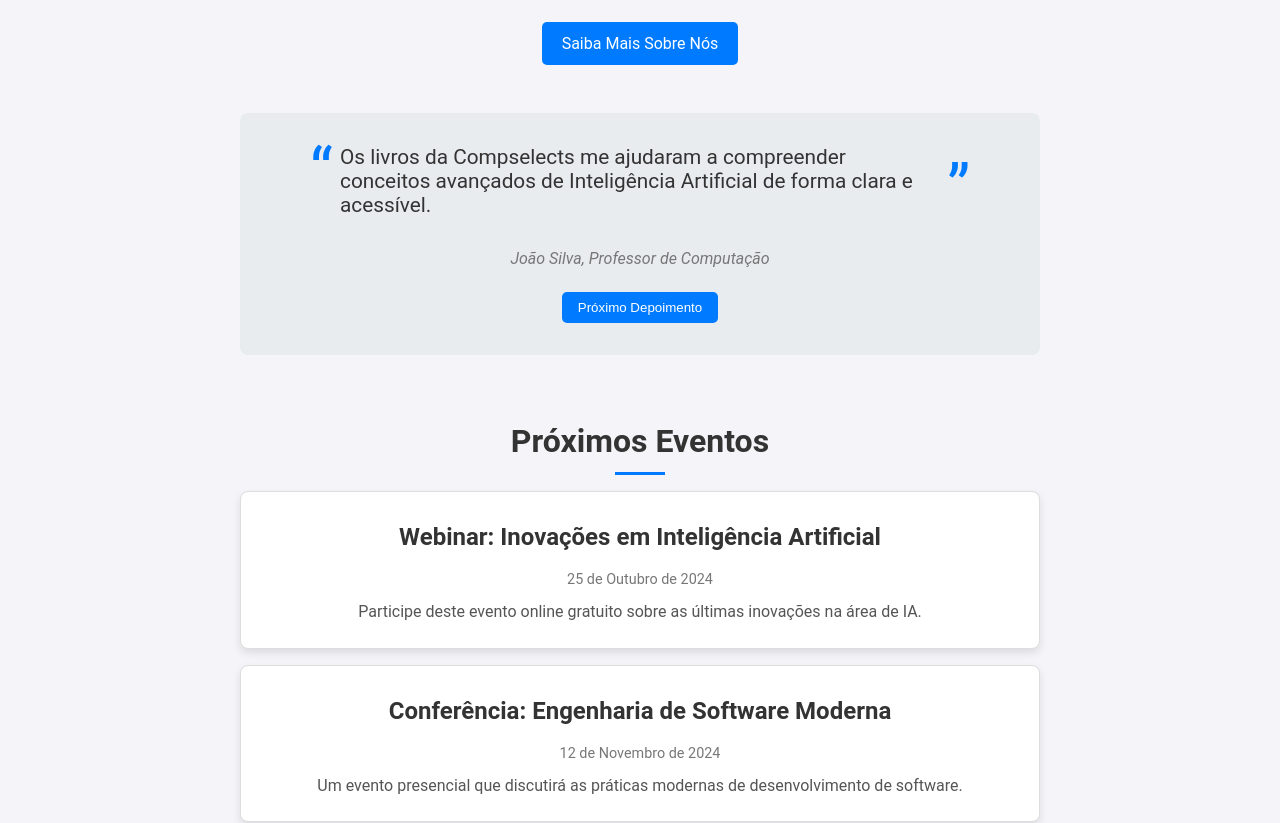
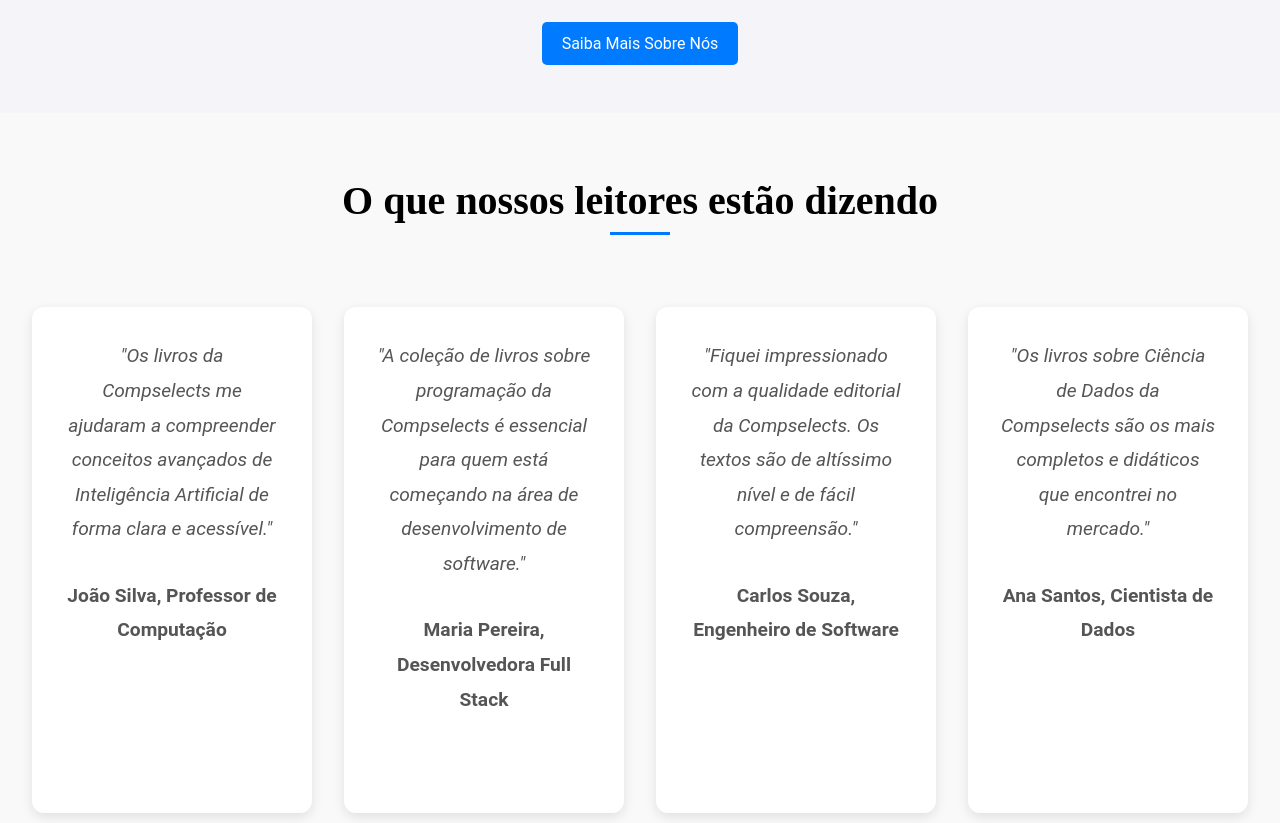
Before and after one commit to paulonc/compselects, a React (Create React App) app: page / in a window 1280 px wide. Shown: the part 1497-2320 px from the top of the page. Built offline with nearby package versions, Linux system fonts and the light colour scheme.

Commit message:
feat: improve design testimonials

```diff
--- a/src/components/Testimonials.js
+++ b/src/components/Testimonials.js
@@ -1,20 +1,97 @@
-import React, { useState } from 'react';
-import { TestimonialsContainer, Quote, Author, NextButton } from '../styles/Testimonials.styles';
-import { testimonials } from '../mockData';
+import styled from "styled-components";
+import { testimonials } from "../mockData";
+
+const TestimonialsSection = styled.section`
+  background-color: #f9f9f9;
+  padding: 4rem 2rem;
+  text-align: center;
+
+  h2 {
+    font-size: 2.5rem;
+    margin-bottom: 2rem;
+    position: relative;
+    display: inline-block;
+    font-family: "Merriweather", serif;
+
+    &:after {
+      content: "";
+      width: 60px;
+      height: 3px;
+      background-color: #007bff;
+      display: block;
+      margin: 0.5rem auto;
+    }
+  }
+
+  p {
+    max-width: 750px;
+    margin: 0 auto;
+    font-size: 1.2rem;
+    line-height: 1.8;
+    color: #555;
+    padding-bottom: 2rem;
+  }
+`;
+
+const TestimonialGrid = styled.div`
+  display: grid;
+  grid-template-columns: repeat(auto-fit, minmax(250px, 1fr));
+  gap: 2rem;
+  margin-top: 2rem;
+
+  @media (max-width: 768px) {
+    grid-template-columns: 1fr;
+  }
+`;
+
+const TestimonialCard = styled.div`
+  background-color: #ffffff;
+  padding: 2rem;
+  border-radius: 12px;
+  box-shadow: 0 4px 12px rgba(0, 0, 0, 0.1);
+  transition: transform 0.3s ease, box-shadow 0.3s ease;
+
+  &:hover {
+    transform: translateY(-10px);
+    box-shadow: 0 8px 20px rgba(0, 0, 0, 0.15);
+  }
+`;
+
+const TestimonialText = styled.p`
+  font-size: 1.1rem;
+  line-height: 1.6;
+  color: #666;
+  margin-bottom: 1.5rem;
+  position: relative;
+  font-style: italic;
+`;
+
+const Author = styled.p`
+  font-weight: bold;
+  font-size: 1.2rem;
+  color: #333;
+  margin-bottom: 0.5rem;
+`;
+
+const Role = styled.p`
+  font-size: 1rem;
+  color: #999;
+`;
 
 const Testimonials = () => {
-  const [currentTestimonial, setCurrentTestimonial] = useState(0);
-
-  const nextTestimonial = () => {
-    setCurrentTestimonial((prev) => (prev + 1) % testimonials.length);
-  };
-
   return (
-    <TestimonialsContainer>
-      <Quote>{testimonials[currentTestimonial].text}</Quote>
-      <Author>{testimonials[currentTestimonial].author}</Author>
-      <NextButton onClick={nextTestimonial}>Próximo Depoimento</NextButton>
-    </TestimonialsContainer>
+    <TestimonialsSection>
+      <h2>O que nossos leitores estão dizendo</h2>
+      <TestimonialGrid>
+        {testimonials.map((testimonial) => (
+          <TestimonialCard key={testimonial.id}>
+            <TestimonialText>"{testimonial.text}"</TestimonialText>
+            <Author>{testimonial.author}</Author>
+            <Role>{testimonial.role}</Role>
+          </TestimonialCard>
+        ))}
+      </TestimonialGrid>
+    </TestimonialsSection>
   );
 };
 
```
